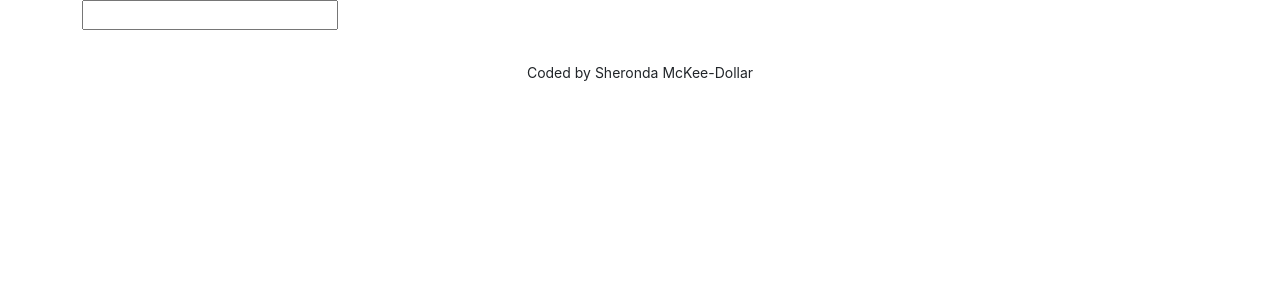
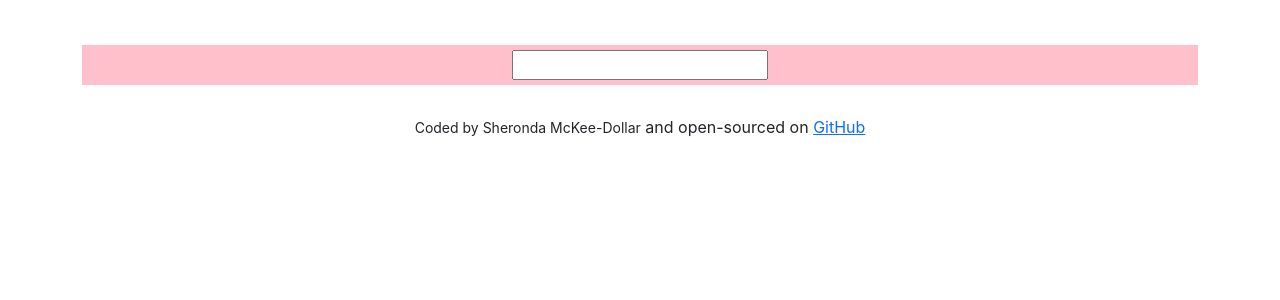
Before and after one commit to SherondaMD/smd-dictionary, a React (Create React App) app: page / in a window 1280 px wide. Shown: the top 300 px of the page. Built offline with nearby package versions, Linux system fonts and the light colour scheme.

Commit message:
added a little css and github repo link

```diff
--- a/src/App.css
+++ b/src/App.css
@@ -1,3 +1,7 @@
+.App-header {
+  margin: 45px 0;
+}
+
 .App-footer {
   text-align: center;
   margin: 30px 0;
--- a/src/App.js
+++ b/src/App.js
@@ -10,7 +10,8 @@ export default function App() {
           <Dictionary />
         </main>
         <footer className="App-footer">
-          <small>Coded by Sheronda McKee-Dollar</small>
+          <small>Coded by Sheronda McKee-Dollar</small> and open-sourced on{" "}
+          <a href="https://github.com/SherondaMD/smd-dictionary">GitHub</a>
         </footer>
       </div>
     </div>
--- a/src/Dictionary.css
+++ b/src/Dictionary.css
@@ -0,0 +1,5 @@
+.Dictionary form {
+  text-align: center;
+  background-color: pink;
+  padding: 5px;
+}
--- a/src/Results.css
+++ b/src/Results.css
@@ -0,0 +1,8 @@
+.Results h2 {
+  text-align: center;
+  font-size: 50px;
+}
+
+.Results div {
+  text-align: center;
+}
--- a/src/Results.js
+++ b/src/Results.js
@@ -1,5 +1,6 @@
 import React from "react";
 import Meaning from "./Meaning.js";
+import "./Results.css";
 
 export default function Results(props) {
   if (props.results) {
```
